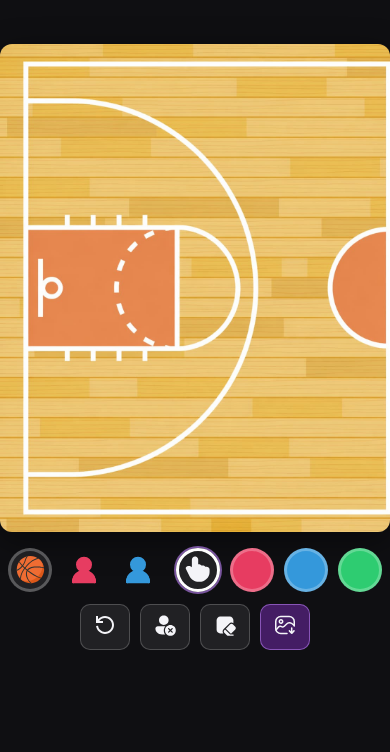
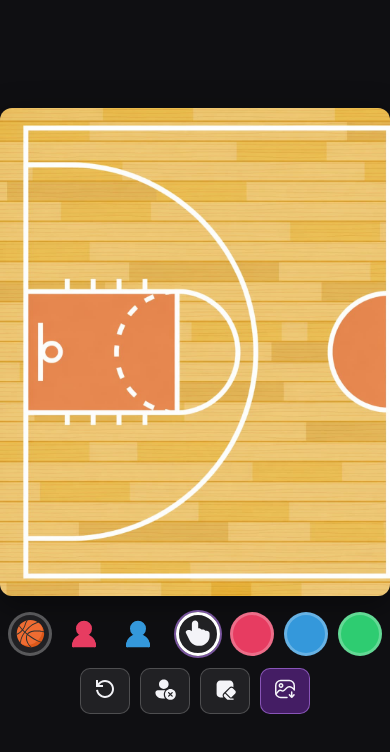
Before and after one commit to askomarov/tactical-board, a website built with Vite: page index.html in a window 390 px wide. Built offline with nearby package versions, Linux system fonts and the light colour scheme.

Commit message:
fix: увеличивает отступ сверху для мобильных устройств

```diff
--- a/src/style.css
+++ b/src/style.css
@@ -20,7 +20,7 @@ body {
   user-select: none;
 
   @media (max-width: 768px) {
-    padding-top: 2rem;
+    padding-top: 6rem;
   }
 }
 
```
